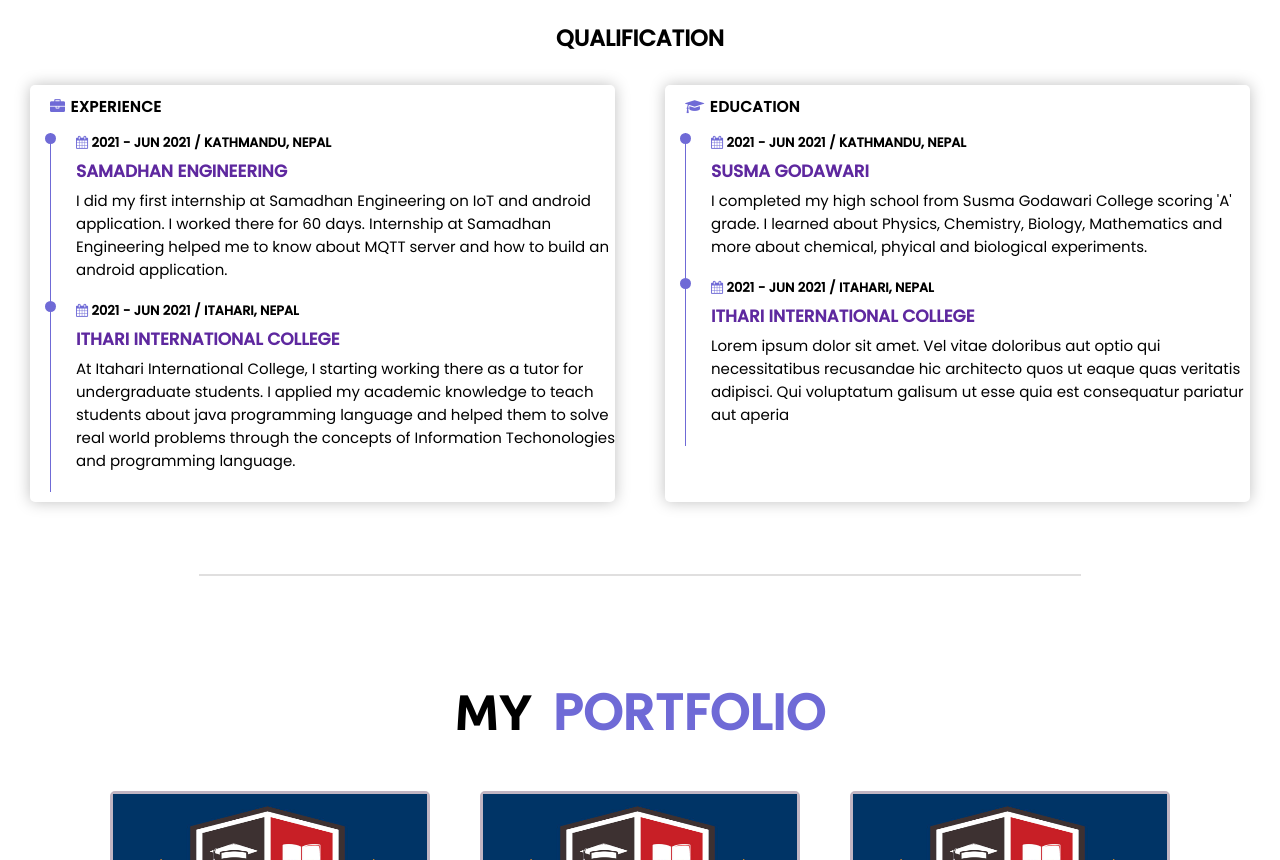
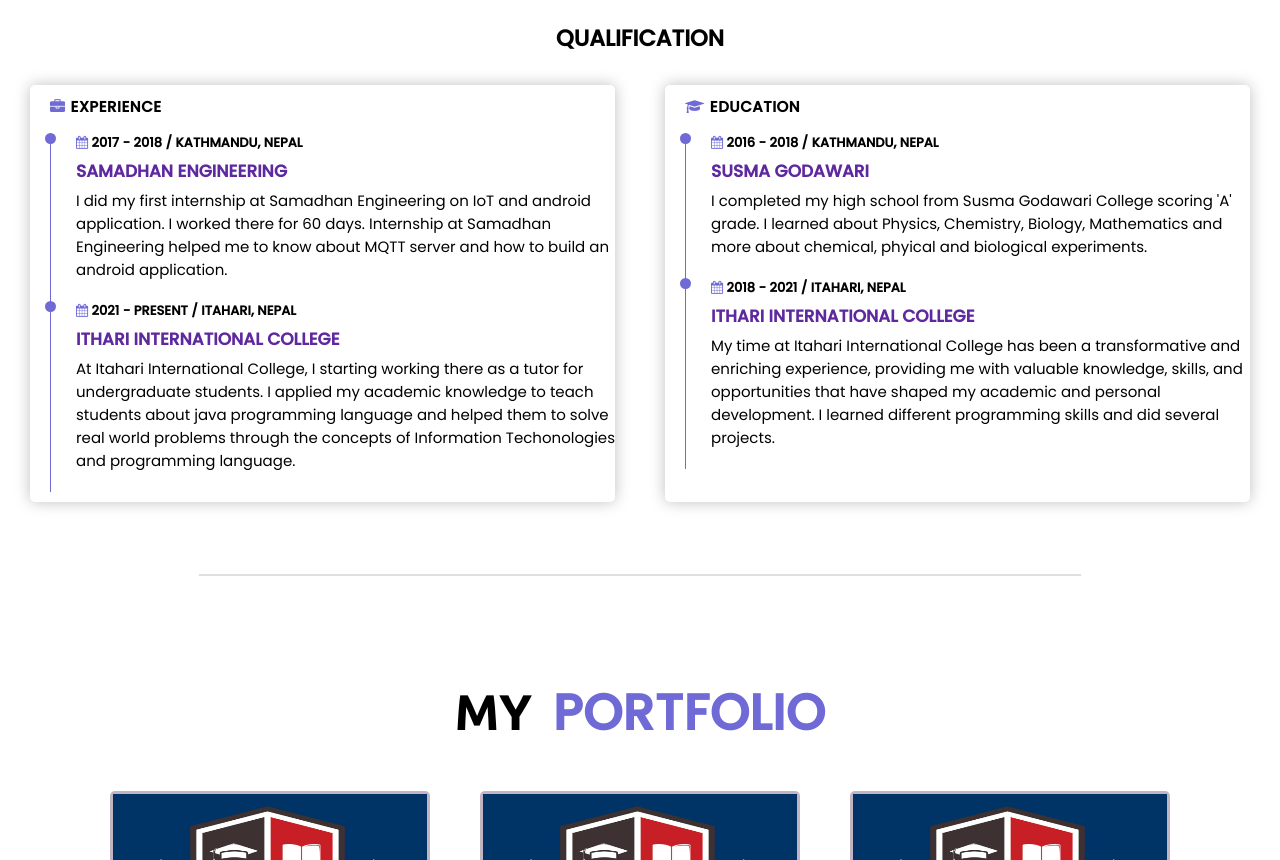
Before and after one commit to bikrampoudel9/bikrampoudel, a plain HTML site: page index.html in a window 1280 px wide. Shown: the part 1940-2800 px from the top of the page. Drawn offline with Linux system fonts and the light colour scheme.

Commit message:
photo change

```diff
--- a/index.html
+++ b/index.html
@@ -49,7 +49,9 @@
                     application development. I am highly interested in learning and implementing
                     new techonologies and developing applications for the benefit of the people.
                 </p>
-                <button class="btn">More about me <i class="fa fa-user" id="btn-icon"></i></button>
+                <a href="#about-me-sec">
+                    <button class="btn">More about me <i class="fa fa-user" id="btn-icon"></i></button>
+                </a>
             </div>
         </div>
     </section>
@@ -140,7 +142,7 @@
                     <div class="resume-box">
                         <h1><i class="fa fa-briefcase"></i><span class="uppercase">experience</span></h1>
                         <div class="box">
-                            <h6 class="uppercase experience-date-address"><i class="fa fa-calendar"></i> 2021 - Jun 2021 / Kathmandu, Nepal</h6>
+                            <h6 class="uppercase experience-date-address"><i class="fa fa-calendar"></i> 2017 - 2018 / Kathmandu, Nepal</h6>
                             <h5 class="uppercase company-name">Samadhan Engineering</h5>
                             <p>
                                 I did my first internship at Samadhan Engineering on IoT and android application.
@@ -149,7 +151,7 @@
                             </p>
                         </div>
                         <div class="box">
-                            <h6 class="uppercase experience-date-address"><i class="fa fa-calendar"></i> 2021 - Jun 2021 / Itahari, Nepal</h6>
+                            <h6 class="uppercase experience-date-address"><i class="fa fa-calendar"></i> 2021 - present / Itahari, Nepal</h6>
                             <h5 class="uppercase company-name">Ithari International College</h5>
                             <p>
                                 At Itahari International College, I starting working there as a tutor for undergraduate students.
@@ -161,7 +163,7 @@
                     <div class="education-box">
                         <h1><i class="fa fa-graduation-cap"></i><span class="uppercase">Education</span></h1>
                         <div class="box">
-                            <h6 class="uppercase experience-date-address"><i class="fa fa-calendar"></i> 2021 - Jun 2021 / Kathmandu, Nepal</h6>
+                            <h6 class="uppercase experience-date-address"><i class="fa fa-calendar"></i> 2016 - 2018 / Kathmandu, Nepal</h6>
                             <h5 class="uppercase company-name">Susma Godawari</h5>
                             <p>
                                 I completed my high school from Susma Godawari College scoring 'A' grade. I learned about Physics,
@@ -169,13 +171,12 @@
                             </p>
                         </div>
                         <div class="box">
-                            <h6 class="uppercase experience-date-address"><i class="fa fa-calendar"></i> 2021 - Jun 2021 / Itahari, Nepal</h6>
+                            <h6 class="uppercase experience-date-address"><i class="fa fa-calendar"></i> 2018 - 2021 / Itahari, Nepal</h6>
                             <h5 class="uppercase company-name">Ithari International College</h5>
                             <p>
-                                Lorem ipsum dolor sit amet. Vel vitae doloribus
-                                aut optio qui necessitatibus recusandae hic architecto
-                                quos ut eaque quas veritatis adipisci. Qui voluptatum
-                                galisum ut esse quia est consequatur pariatur aut aperia
+                                My time at Itahari International College has been a transformative and enriching experience, providing me with
+                                valuable knowledge, skills, and opportunities that have shaped my academic and personal development. I learned different
+                                programming skills and did several projects.
                             </p>
                         </div>
                     </div>
--- a/script.js
+++ b/script.js
@@ -106,7 +106,7 @@ var projectList = [
     },
     {
         project : "Hotel Rating System",
-        imgSrc : "./images/12345.jpg",
+        imgSrc : "./images/hotelrating.png",
         codeLink : "https://github.com/bikrampoudel9/hotel_rating_system.git",
         language : "C#",
         demoLink : ""
```
Also changed, not shown: css/responsive500.css (line endings or trailing spaces), css/style.css (line endings or trailing spaces), images/photo.jpg.
